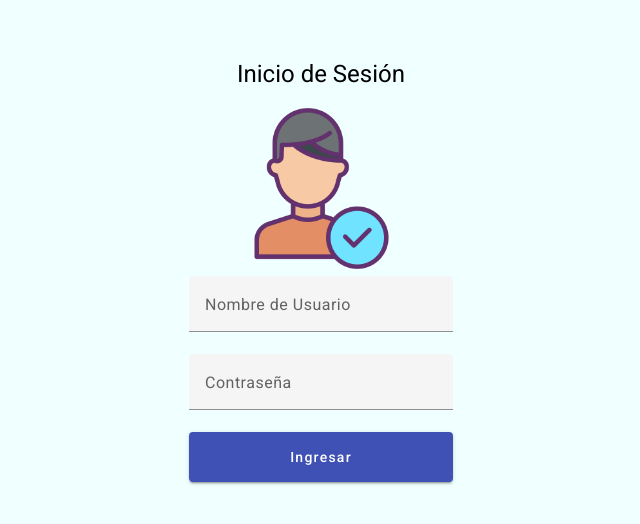
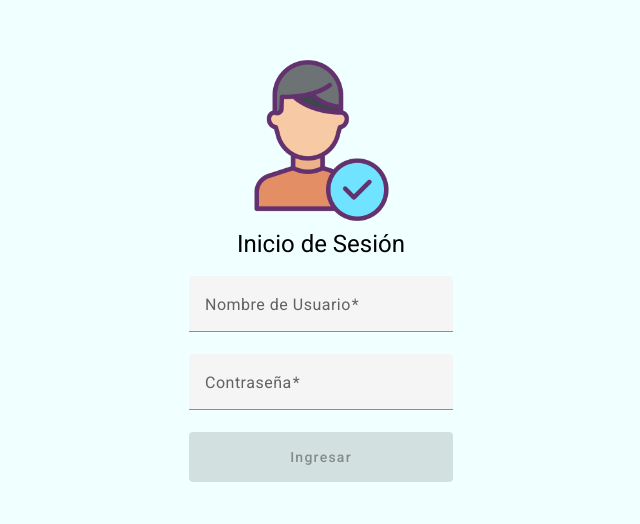
Before and after one commit to revv-tech/Inventario_GyA, an Angular app in the folder angular-electron/: page / in a window 1280 px wide. Shown: the part 130-654 px from the top of the page, without its empty margins (319-959 px from the left). Built offline with nearby package versions, Linux system fonts and the light colour scheme.

Commit message:
FrontEnd Login

```diff
--- a/angular-electron/src/app/app.module.ts
+++ b/angular-electron/src/app/app.module.ts
@@ -4,9 +4,9 @@ import { BrowserModule } from '@angular/platform-browser';
 import { AppRoutingModule } from './app-routing.module';
 import { AppComponent } from './app.component';
 import { BrowserAnimationsModule } from '@angular/platform-browser/animations';
+import {FormsModule, ReactiveFormsModule} from '@angular/forms';
 // Angular Material
 import {MatFormFieldModule} from '@angular/material/form-field';
-import {FormsModule, ReactiveFormsModule} from '@angular/forms';
 import { MatSlideToggleModule } from '@angular/material/slide-toggle';
 import {MatInputModule} from '@angular/material/input';
 import {MatButtonModule} from '@angular/material/button';
--- a/angular-electron/src/app/components/login/login.component.html
+++ b/angular-electron/src/app/components/login/login.component.html
@@ -1,22 +1,20 @@
 <div class ="body">
     <div class="login">
+        <form [formGroup] = "form" (ngSubmit) = "ingresar()">
+            <img src="./assets/images/user.png" width="50%">
             <h1>Inicio de Sesión</h1>
-        <img src="./assets/images/user.png" width="50%">
-
             <div class="example-container">
                 <mat-form-field appearance="fill" class = "ancho">
                     <mat-label>Nombre de Usuario</mat-label>
-                <input matInput autocomplete="off">
+                    <input matInput autocomplete="off" formControlName = "user">
                   </mat-form-field>
                 <mat-form-field appearance="fill" class = "ancho">
                     <mat-label>Contraseña</mat-label>
-                <input matInput autocomplete="off">
+                    <input matInput autocomplete="off" formControlName = "password">
                 </mat-form-field>
-            <button mat-raised-button color="primary" class = "ancho button">Ingresar</button>
+                <button type="submit" mat-raised-button color="primary" class = "ancho button" [disabled]="form.invalid">Ingresar</button>
               </div>
-
-
-
+        </form>
     </div>
 
 </div>
--- a/angular-electron/src/app/components/login/login.component.ts
+++ b/angular-electron/src/app/components/login/login.component.ts
@@ -1,4 +1,5 @@
 import { Component } from '@angular/core';
+import { FormBuilder, FormGroup, Validators } from '@angular/forms';
 
 @Component({
   selector: 'app-login',
@@ -6,5 +7,24 @@ import { Component } from '@angular/core';
   styleUrls: ['./login.component.css']
 })
 export class LoginComponent {
+  form: FormGroup
+  constructor( private fb: FormBuilder){
 
+    this.form = this.fb.group({
+      user : ['',Validators.required],
+      password : ['',Validators.required]
+
+    })
+
+  }
+
+  ngOnInit() : void{
+
+  }
+
+  ingresar(){
+    console.log(this.form);
+    const user = this.form.value.user;
+    const password = this.form.value.password;
+  }
 }
```
Lines whose indentation alone changed are shown as unchanged.
